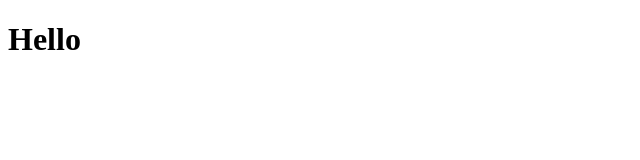
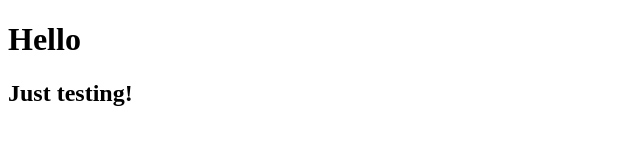
Before and after one commit to Raphae23/MyProjects, a plain HTML site: page index.html in a window 1280 px wide. Shown: the whole page, without its empty margins (0-640 px from the left). Drawn offline with Linux system fonts and the light colour scheme.

Commit message:
Just added a testing block

```diff
--- a/index.html
+++ b/index.html
@@ -7,5 +7,6 @@
 </head>
 <body>
     <h1>Hello</h1>
+    <h2>Just testing!</h2>
 </body>
 </html>
```
